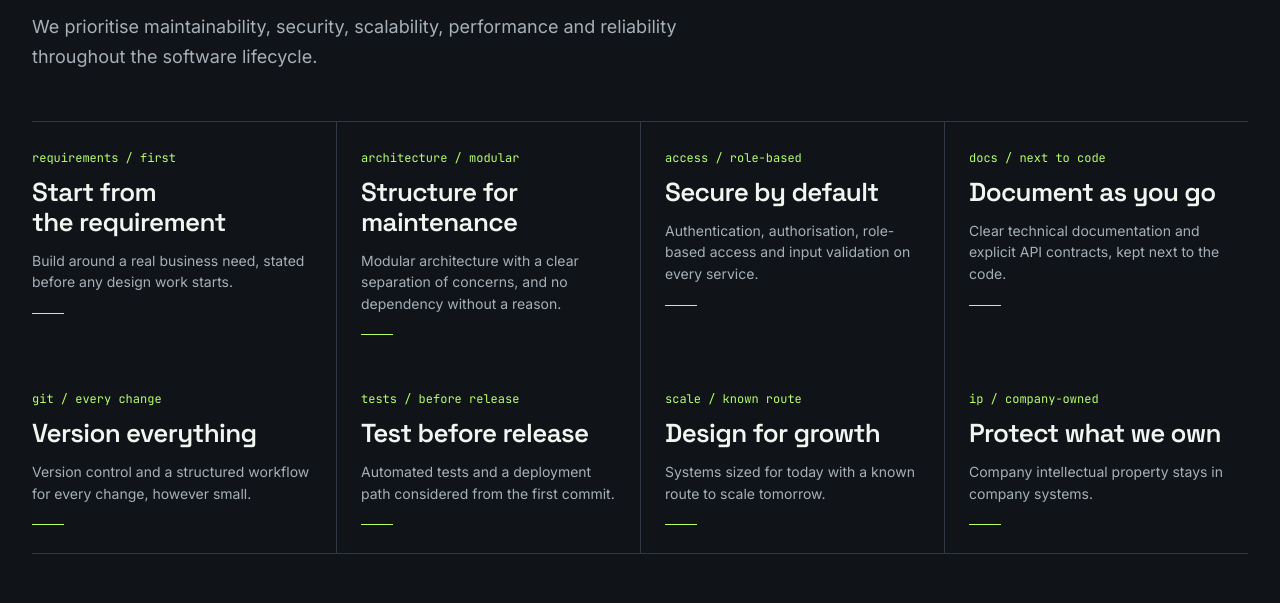
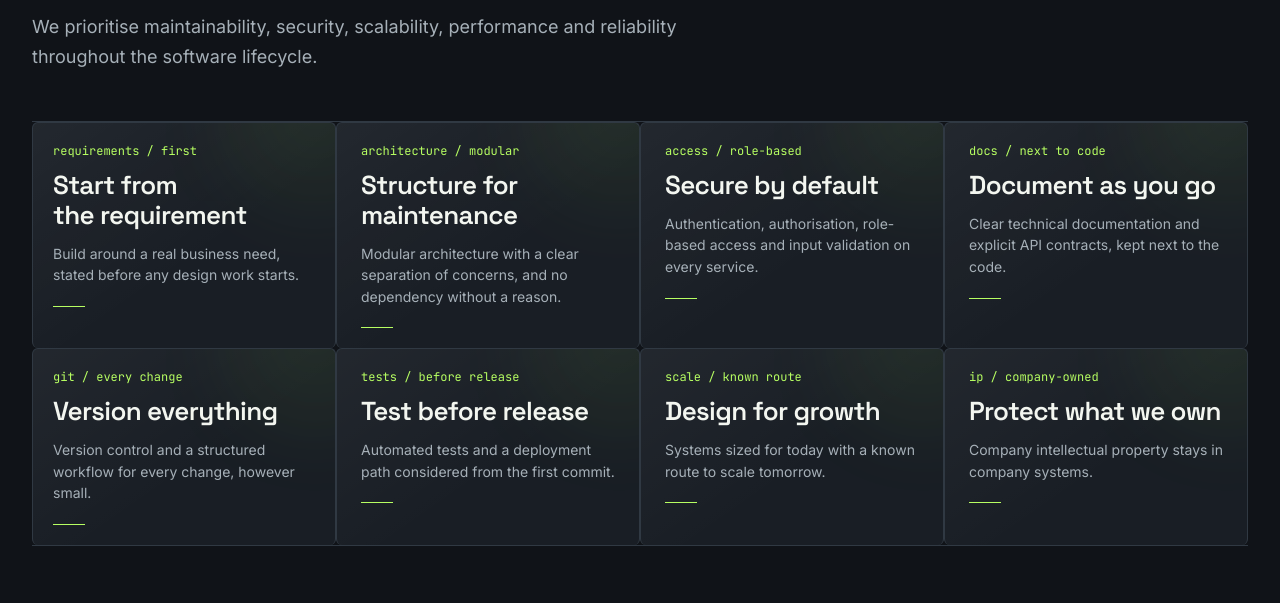
Before and after one commit to oghenenoghie/aqvessa, a Next.js app in the folder web/corporate-site/: page / in a window 1280 px wide. Shown: the part 4880-5483 px from the top of the page. Built offline with nearby package versions, Linux system fonts and the light colour scheme; no server answers.

Commit message:
Restyle engineering principles for Digital Frontier

```diff
--- a/web/corporate-site/src/components/sections/engineering.tsx
+++ b/web/corporate-site/src/components/sections/engineering.tsx
@@ -13,7 +13,7 @@ export function Engineering() {
             <article
               key={p.tag}
               className={[
-                "group relative grid content-start gap-3 border-b border-hairline py-7 pr-6 transition-colors duration-200 hover:bg-surface",
+                "frontier-tile group relative grid content-start gap-3 rounded-md border border-hairline p-5 transition-colors duration-200 hover:border-brand",
                 i % 2 === 1 ? "sm:max-lg:border-l sm:max-lg:pl-6" : "",
                 i % 4 !== 0 ? "lg:border-l lg:pl-6" : "",
                 "lg:border-b-0",
```
